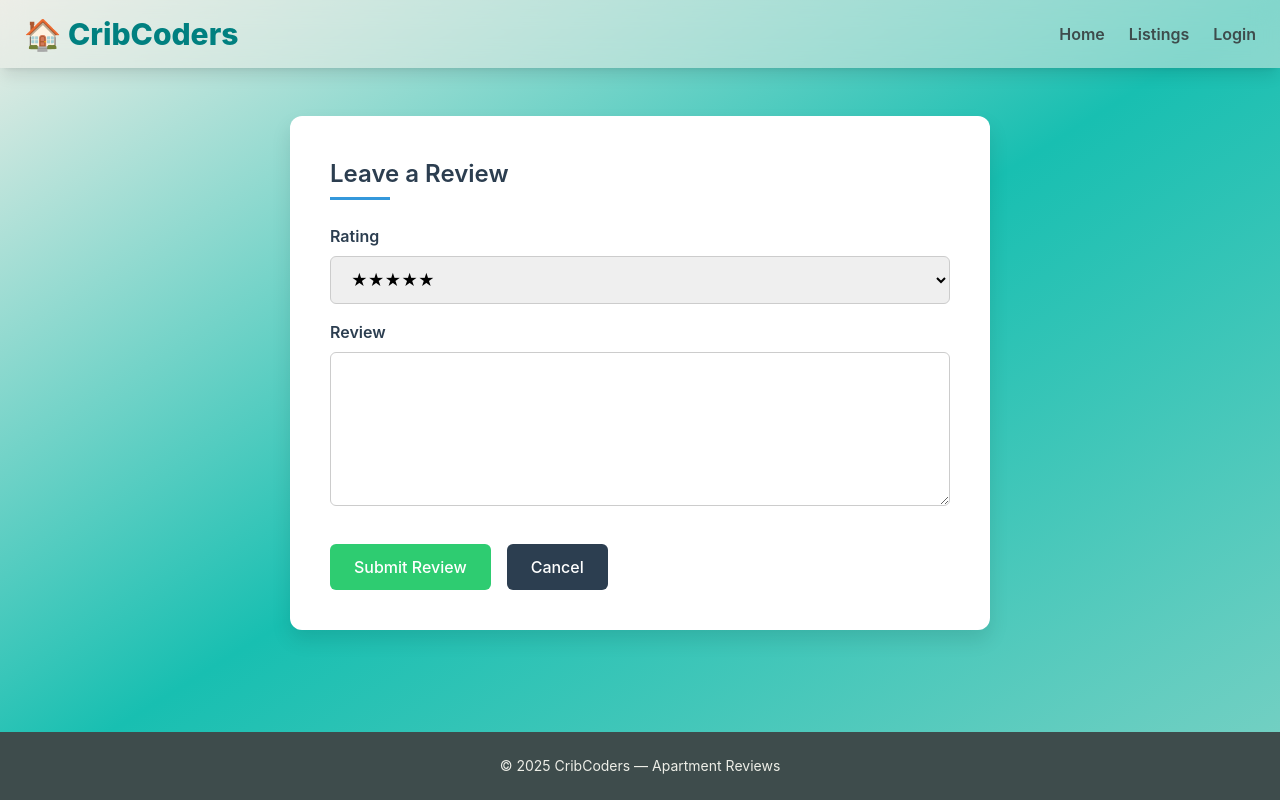
After one commit to Crib-Coders/INFO2602Project, a Flask app: template App/templates/create_review.html in a window 1280 px wide. The commit adds this page. Run offline with Flask 3, Linux system fonts and the light colour scheme; the template is opened without the code that fills it, so the values that code supplies are empty; some libraries are stand-ins or nearby versions.

Commit message:
create review page (submit not written

```diff
--- /dev/null
+++ b/App/templates/create_review.html
@@ -0,0 +1,165 @@
+{% extends "layout.html" %}
+{% block title %}Write a Review{% endblock %}
+{% block page %}Write a Review for {{ listing.title }}{% endblock %}
+
+{% block content %}
+<div class="container mt-4">
+  <div class="card review-form-card">
+    <div class="card-body">
+      <h2 class="section-title">Leave a Review</h2>
+      <form method="POST" action="">
+        <div class="form-group mb-4">
+          <label for="rating" class="form-label">Rating</label>
+          <select name="rating" id="rating" class="form-control styled-select">
+            <option value="5">★★★★★</option>
+            <option value="4">★★★★</option>
+            <option value="3">★★★</option>
+            <option value="2">★★</option>
+            <option value="1">★</option>
+          </select>
+        </div>
+        <div class="form-group mb-4">
+          <label for="text" class="form-label">Review</label>
+          <textarea name="text" id="text" rows="5" class="form-control styled-textarea" required></textarea>
+        </div>
+        <div class="button-row">
+          <button type="submit" class="btn create-button">Submit Review</button>
+          <a href="{{ url_for('listing_views.view_listing', id=listing.id) }}" class="btn back-button">Cancel</a>
+        </div>
+      </form>
+    </div>
+  </div>
+</div>
+
+<style>
+  :root {
+    --primary-color: #3498db;
+    --secondary-color: #2c3e50;
+    --accent-color: #e74c3c;
+    --success-color: #2ecc71;
+    --warning-color: #f39c12;
+    --light-text: #7f8c8d;
+    --dark-text: #34495e;
+    --card-shadow: 0 10px 20px rgba(0,0,0,0.1);
+    --border-radius: 12px;
+  }
+
+  .review-form-card {
+    border-radius: var(--border-radius);
+    box-shadow: var(--card-shadow);
+    border: none;
+    overflow: hidden;
+    background: white;
+    max-width: 700px;
+    margin: 0 auto;
+  }
+
+  .card-body {
+    padding: 2.5rem;
+  }
+
+  .form-label {
+    font-weight: 600;
+    color: var(--secondary-color);
+    margin-bottom: 0.5rem;
+    display: inline-block;
+  }
+
+  .styled-select,
+  .styled-textarea {
+    border-radius: 6px;
+    border: 1px solid #ccc;
+    padding: 0.75rem 1rem;
+    font-size: 1rem;
+    width: 100%;
+    transition: border-color 0.3s ease;
+  }
+
+  .styled-select:focus,
+  .styled-textarea:focus {
+    border-color: var(--primary-color);
+    outline: none;
+    box-shadow: 0 0 0 3px rgba(52, 152, 219, 0.2);
+  }
+
+  .styled-textarea {
+    resize: vertical;
+    line-height: 1.6;
+  }
+
+  .section-title {
+    color: var(--secondary-color);
+    margin-bottom: 1.5rem;
+    font-weight: 600;
+    font-size: 1.5rem;
+    position: relative;
+    padding-bottom: 0.5rem;
+  }
+
+  .section-title::after {
+    content: '';
+    position: absolute;
+    bottom: 0;
+    left: 0;
+    width: 60px;
+    height: 3px;
+    background: var(--primary-color);
+  }
+
+  .button-row {
+    display: flex;
+    gap: 1rem;
+    justify-content: flex-start;
+    margin-top: 2rem;
+  }
+
+  .create-button {
+    background-color: var(--success-color);
+    color: white;
+    padding: 0.7rem 1.5rem;
+    border-radius: 6px;
+    font-weight: 500;
+    transition: all 0.3s ease;
+    border: none;
+  }
+
+  .create-button:hover {
+    background-color: var(--primary-color);
+    transform: translateY(-2px);
+    box-shadow: 0 4px 8px rgba(0, 0, 0, 0.1);
+    color: white;
+  }
+
+  .back-button {
+    background-color: var(--secondary-color);
+    color: white;
+    padding: 0.7rem 1.5rem;
+    border-radius: 6px;
+    font-weight: 500;
+    transition: all 0.3s ease;
+    border: none;
+  }
+
+  .back-button:hover {
+    background-color: var(--primary-color);
+    transform: translateY(-2px);
+    box-shadow: 0 4px 8px rgba(0, 0, 0, 0.1);
+    color: white;
+  }
+
+  @media (max-width: 768px) {
+    .card-body {
+      padding: 1.5rem;
+    }
+
+    .section-title {
+      font-size: 1.3rem;
+    }
+
+    .button-row {
+      flex-direction: column;
+      align-items: stretch;
+    }
+  }
+</style>
+{% endblock %}
--- a/App/templates/listing_details.html
+++ b/App/templates/listing_details.html
@@ -80,7 +80,7 @@
 
 
     <div class="button-row">
-      <a href="" class="btn create-button">Create Listing</a>
+      <a href="{{ url_for('listing_views.create_review', listing_id=listing.id) }}" class="btn create-button">Create Listing</a>
       <a href="{{ url_for('index_views.index_page') }}" class="btn back-button">Back to Listings</a>
     </div>
     {% else %}
```
Also changed, not shown: App/views/listing.py (+6 -4 lines).
